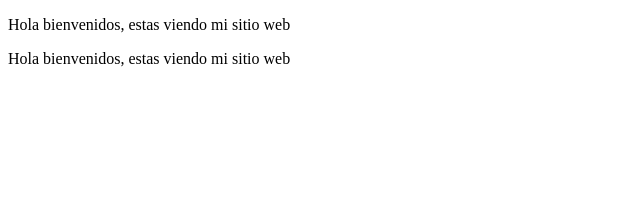
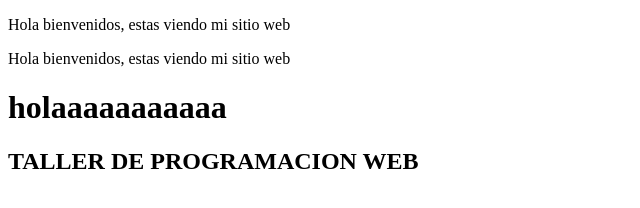
Before and after one commit to yasadyosorioci-source/Mi-primer-sitio-web, a plain HTML site: page index.html in a window 1280 px wide. Shown: the whole page, without its empty margins (0-640 px from the left). Drawn offline with Linux system fonts and the light colour scheme.

Commit message:
Update index.html

```diff
--- a/index.html
+++ b/index.html
@@ -8,5 +8,7 @@
 <body>
     <P>Hola bienvenidos, estas viendo mi sitio web</P>
     <P>Hola bienvenidos, estas viendo mi sitio web</P>
+    <h1>holaaaaaaaaaaa</h1>
+    <h2>TALLER DE PROGRAMACION WEB</h2>
 </body>
 </html>
```
